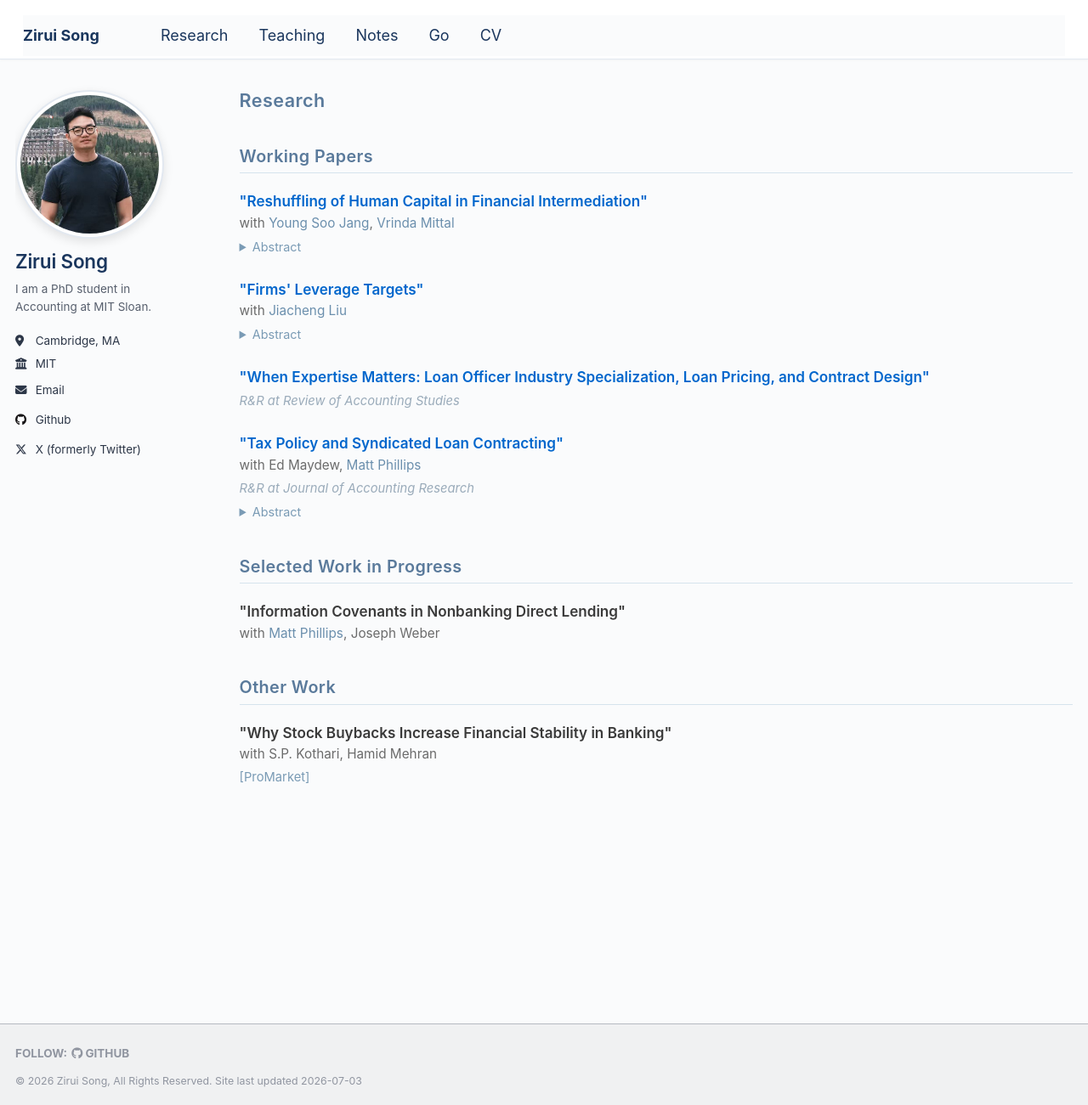
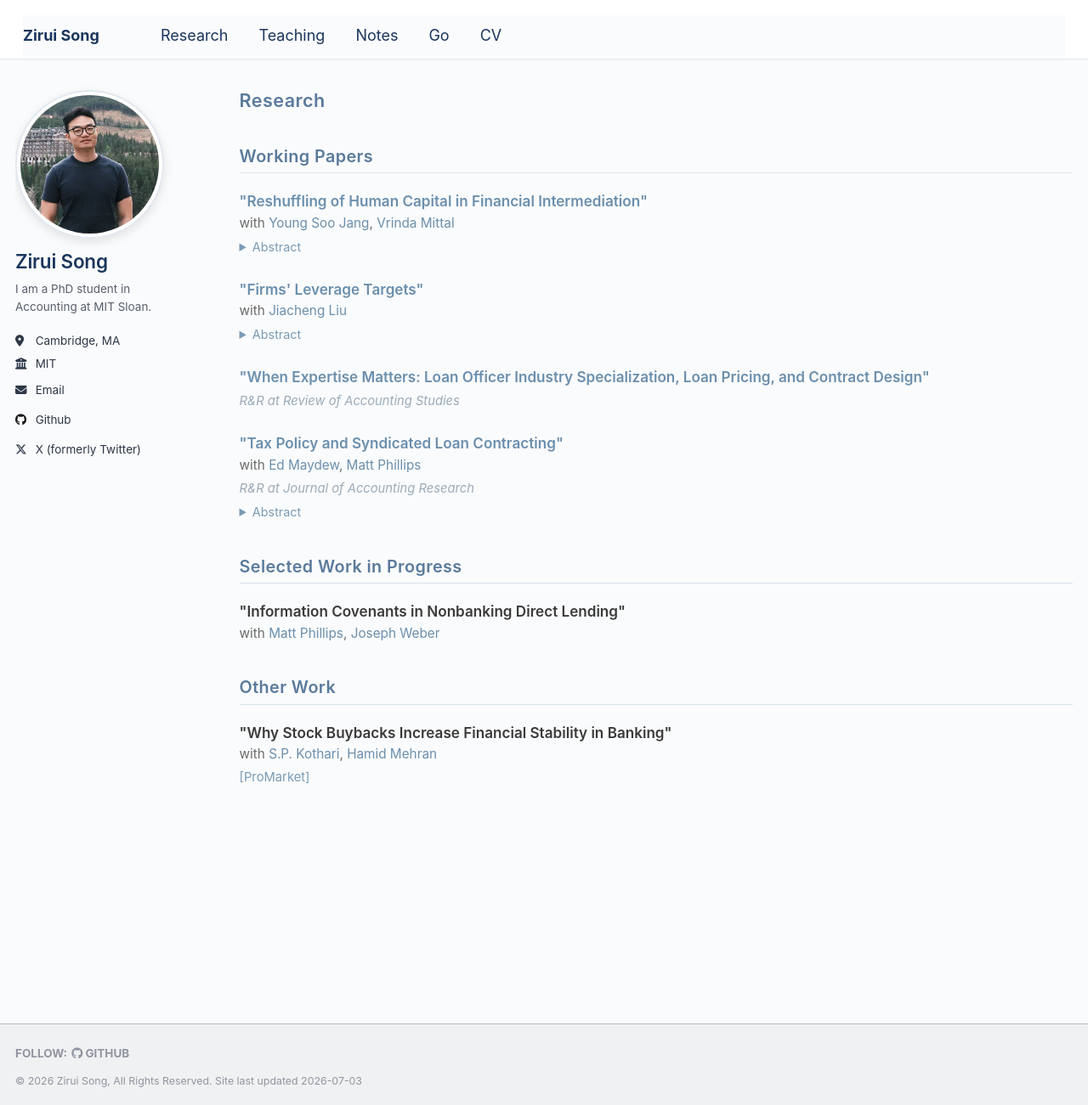
Before and after one commit to zirui-song/zirui-song.github.io, a Jekyll site: the page built from _pages/research.html, in a window 1280 px wide and 1301 px high. Shown: the whole window at 85% size. Built offline with Jekyll 4.4.1, drawn with Linux system fonts in a browser that asks for light colours.

Commit message:
Match paper title link color to author links; add profile URLs for all coauthors
Co-Authored-By: Claude Fable 5.1 <noreply@anthropic.com>

```diff
--- a/_pages/research.html
+++ b/_pages/research.html
@@ -33,11 +33,10 @@ author_profile: true
   line-height: 1.5;
 }
 .research-section .paper-title a {
-  color: #0066cc;
+  color: #6b8fad;
   text-decoration: none;
 }
 .research-section .paper-title a:hover {
-  color: #004c99;
   text-decoration: underline;
 }
 .research-section .paper-authors {
```
Also changed, not shown: _pages/about.md (+1 -2 lines), _research/ICNDL_20241215.md (+1 -0 lines), _research/MPS.md (+1 -0 lines), _research/buybacks_banking.md (+2 -0 lines).
